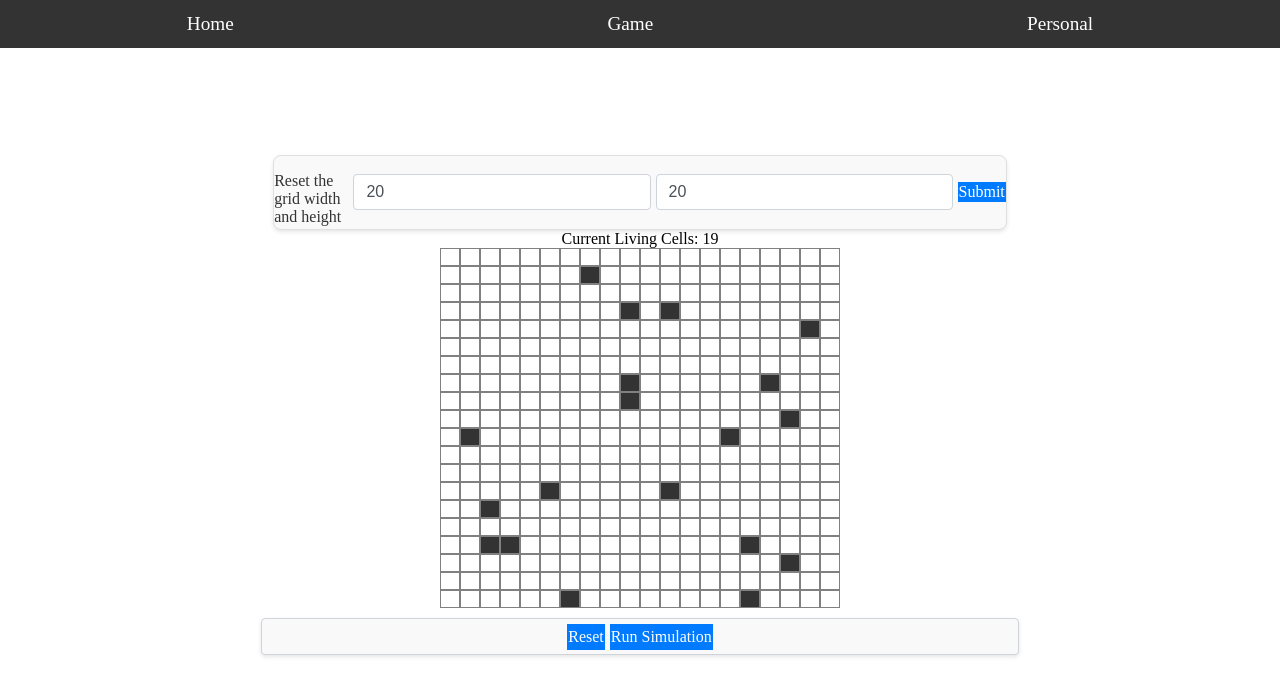
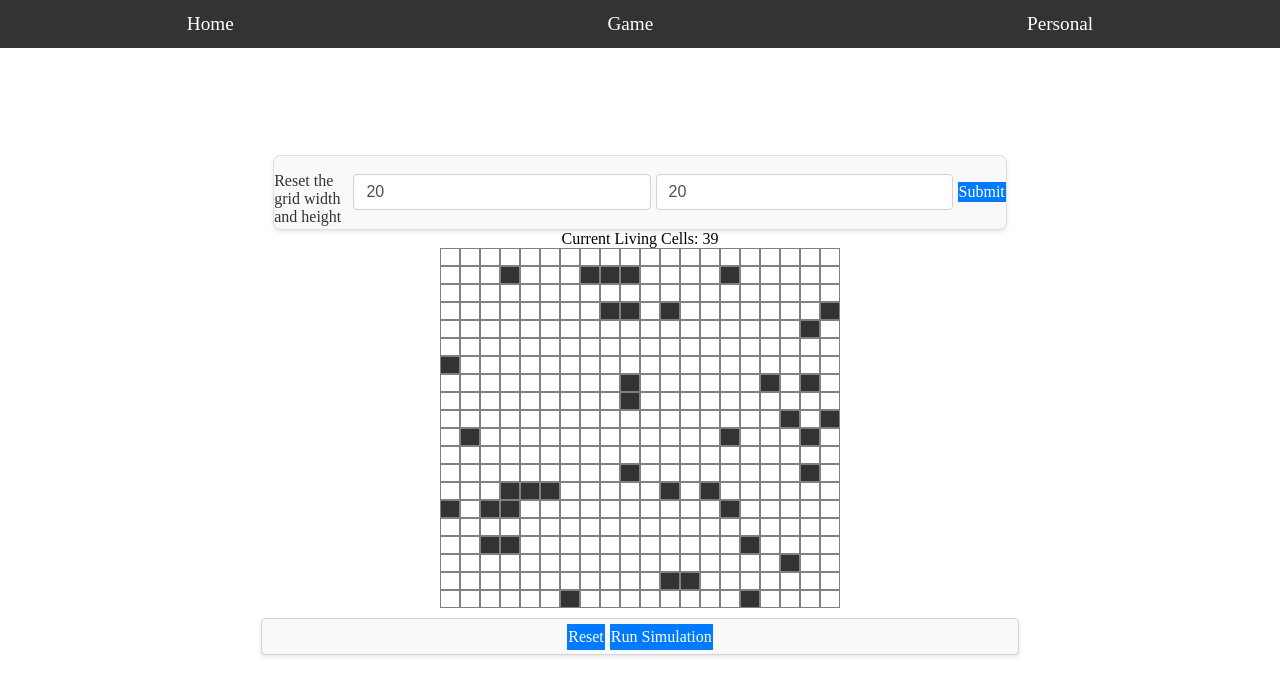
Before and after one commit to lilaxuan/Conway-s-Game-of-Life, a React (Vite) app: page /grid in a window 1280 px wide. Shown: the top 696 px of the page. Built offline with nearby package versions, Linux system fonts and the light colour scheme.

Commit message:
Solve the box components re-render issue for run simulation - key has to be unique; Increase the chance of a cell to be alive

```diff
--- a/src/GridLayout.jsx
+++ b/src/GridLayout.jsx
@@ -9,7 +9,8 @@ const initialGridState = (rows, cols) => {
     for (let i = 0; i < rows; i++) {
         const row = [];
         for (let j = 0; j < cols; j++) {
-            if (Math.random() < 0.05) {
+            // needs to increase the chance of a cell to be alive, otherwise the simulation cannot be continued most likely
+            if (Math.random() < 0.1) {
                 row.push(true);
             } else {
                 row.push(false);
@@ -96,9 +97,9 @@ export default function GridLayout() {
             let row = [];
             for (let j = 0; j < cols; j++) {
                 if (grid[i][j] === true) {
-                    row.push(<BoxComponent key={`${i}-${j}`} isAlive={true} x={i} y={j} />);
+                    row.push(<BoxComponent key={`${i}-${j}-${grid[i][j]}`} isAlive={true} x={i} y={j} />);
                 } else {
-                    row.push(<BoxComponent key={`${i}-${j}`} isAlive={false} x={i} y={j} />);
+                    row.push(<BoxComponent key={`${i}-${j}-${grid[i][j]}`} isAlive={false} x={i} y={j} />);
                 }
             }
             newBoxComponents.push(row);
@@ -134,7 +135,8 @@ export default function GridLayout() {
     // }
 
     function runSimulation() {
-        console.log('hihi run simulation:');
+        console.log('hihi run simulation: grid: ', grid);
+        console.log('hihi run simulation: boxComponent: ', boxComponents);
         const newGrid = grid.map((row, i) =>
             row.map((cell, j) => {
                 const alive = countLivingNeighbors(grid, i, j);
@@ -145,8 +147,8 @@ export default function GridLayout() {
         );
         console.log('hihi run simulation: newGrid: ', newGrid);
         setGrid(newGrid);
-        console.log('hihi run simulation: boxComponents: ', buildGrid(newGrid, rows, cols));
-        setBoxComponents(buildGrid(newGrid, rows, cols));
+        setBoxComponents(buildGrid(newGrid, rows, cols)); // even if the boxComponent has been changed, but if the key didn't change, the DOM will not be re-rendered!!!!!!
+        console.log('hihi run simulation: new boxComponents: ', buildGrid(newGrid, rows, cols));
     }
 
 
@@ -239,7 +241,7 @@ export default function GridLayout() {
                 <div>Current Living Cells: {count}</div>
                 <div className='grid-background'>
                     <div className="grid-container" ref={gridContainerRef}>
-                        {boxComponents}
+                        {buildGrid(grid, rows, cols)}
                     </div>
                 </div>
                 <div className='form-container form-control-bottom'>
```
